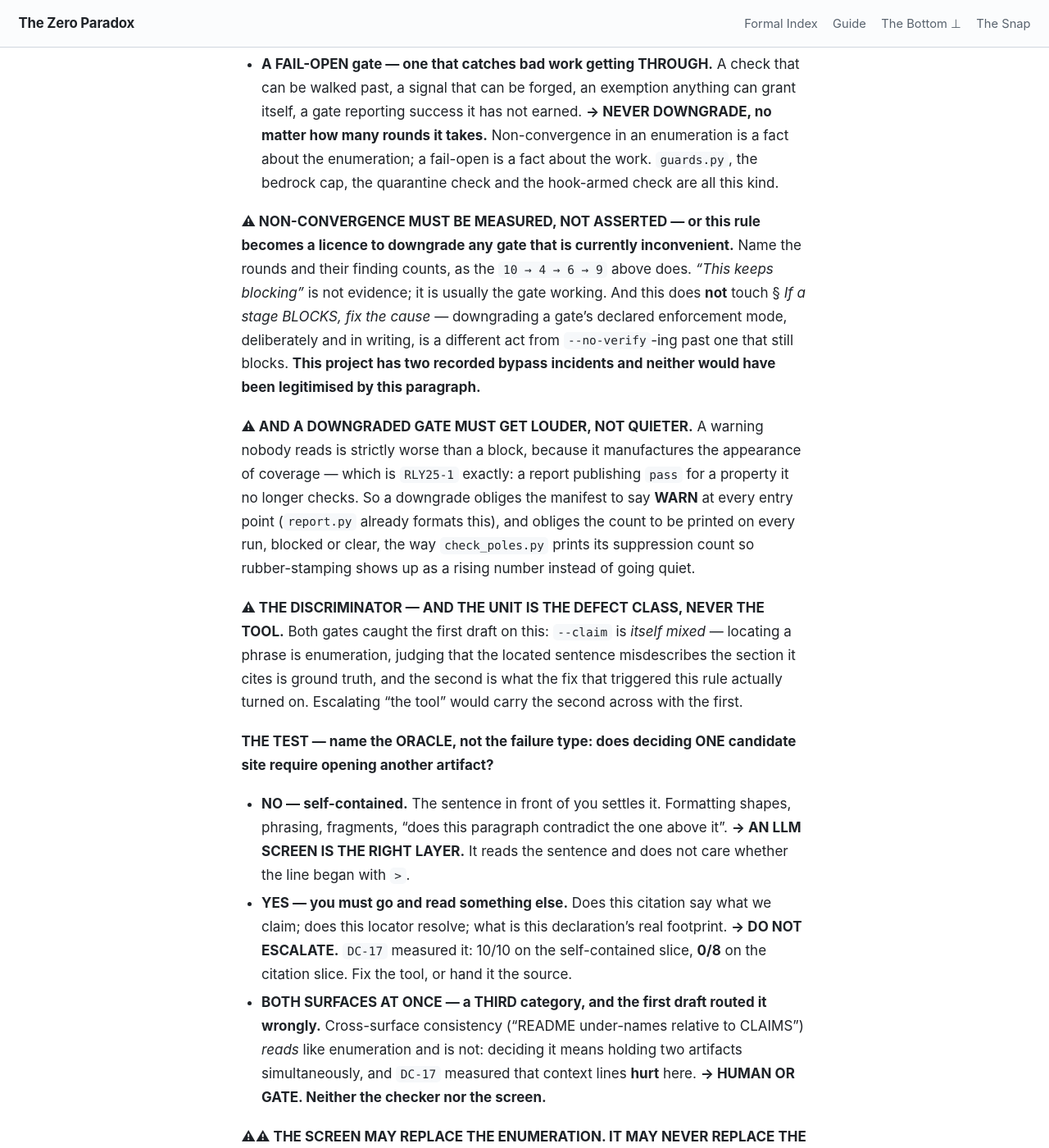
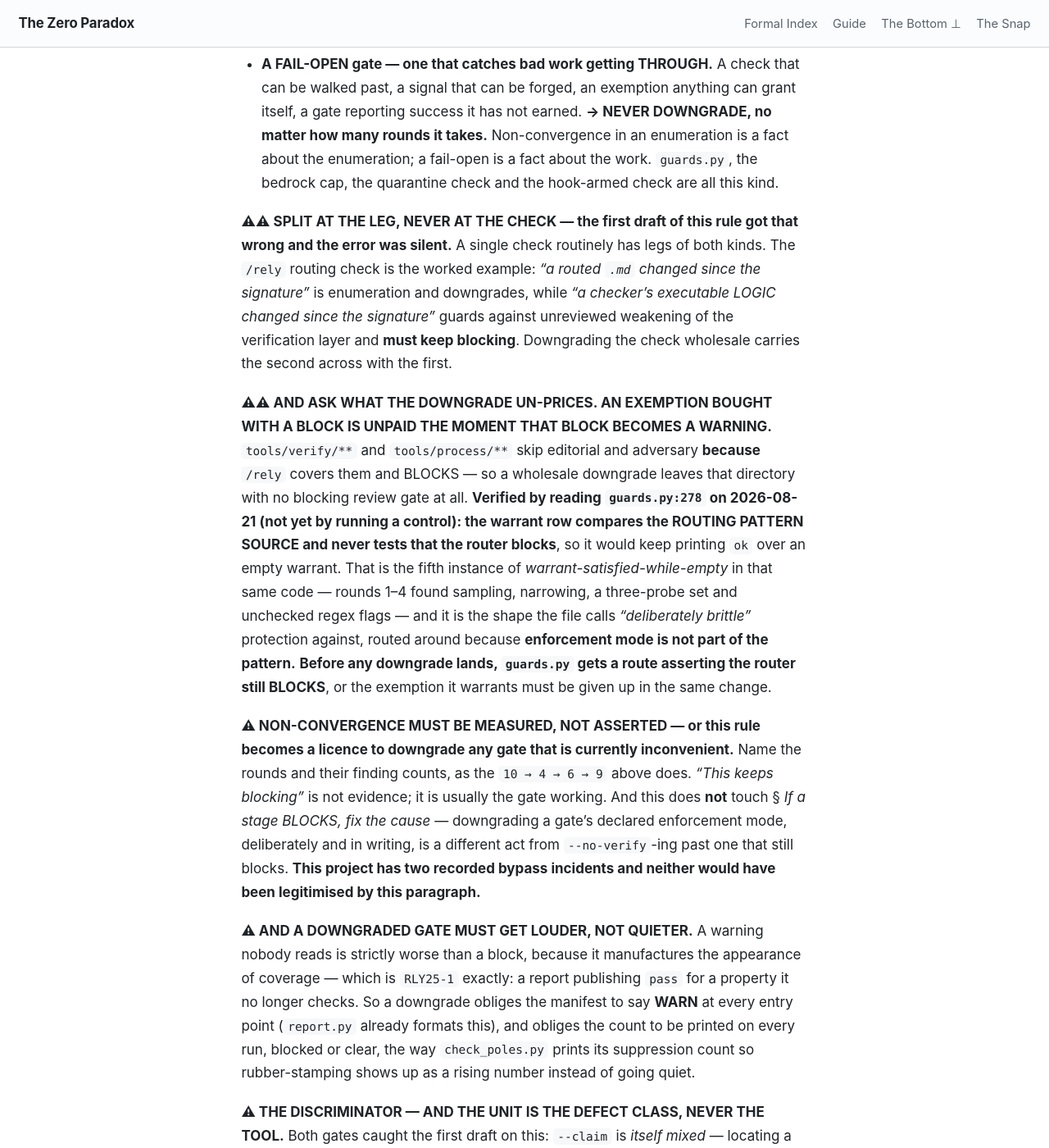
Before and after one commit to timbrigham/ZeroParadox, a Jekyll site: the page built from CLAUDE.md, in a window 1280 px wide and 1400 px high, scrolled down 11619 px. Shown: the whole window at 82% size. Built offline with Jekyll 4.4.1, drawn with Linux system fonts in a browser that asks for light colours; our own code applies the rules of GitHub Pages for plain Markdown files.

Commit message:
Rung 5: split the downgrade at the leg, and name what it un-prices
Co-Authored-By: Claude Opus 5 <noreply@anthropic.com>
Claude-Session: https://claude.ai/code/session_01Y3bev4DJYKL6X8bHXccZJe

```diff
--- a/CLAUDE.md
+++ b/CLAUDE.md
@@ -332,6 +332,25 @@ still the defect class (§ below), so ask what the gate DOES:
   not earned. **→ NEVER DOWNGRADE, no matter how many rounds it takes.** Non-convergence in an
   enumeration is a fact about the enumeration; a fail-open is a fact about the work. `guards.py`, the
   bedrock cap, the quarantine check and the hook-armed check are all this kind.
+
+**⚠⚠ SPLIT AT THE LEG, NEVER AT THE CHECK — the first draft of this rule got that wrong and the
+error was silent.** A single check routinely has legs of both kinds. The `/rely` routing check is the
+worked example: *"a routed `.md` changed since the signature"* is enumeration and downgrades, while
+*"a checker's executable LOGIC changed since the signature"* guards against unreviewed weakening of
+the verification layer and **must keep blocking**. Downgrading the check wholesale carries the second
+across with the first.
+
+**⚠⚠ AND ASK WHAT THE DOWNGRADE UN-PRICES. AN EXEMPTION BOUGHT WITH A BLOCK IS UNPAID THE MOMENT THAT
+BLOCK BECOMES A WARNING.** `tools/verify/**` and `tools/process/**` skip editorial and adversary
+**because** `/rely` covers them and BLOCKS — so a wholesale downgrade leaves that directory with no
+blocking review gate at all. **Verified by reading `guards.py:278` on 2026-08-21 (not yet by running a
+control): the warrant row compares the ROUTING PATTERN SOURCE and never tests that the router
+blocks**, so it would keep printing `ok` over an empty warrant. That is the fifth instance of
+*warrant-satisfied-while-empty* in that same code — rounds 1–4 found sampling, narrowing, a
+three-probe set and unchecked regex flags — and it is the shape the file calls *"deliberately
+brittle"* protection against, routed around because **enforcement mode is not part of the pattern.**
+**Before any downgrade lands, `guards.py` gets a route asserting the router still BLOCKS**, or the
+exemption it warrants must be given up in the same change.
 
 **⚠ NON-CONVERGENCE MUST BE MEASURED, NOT ASSERTED — or this rule becomes a licence to downgrade any
 gate that is currently inconvenient.** Name the rounds and their finding counts, as the `10 → 4 → 6 →
```
